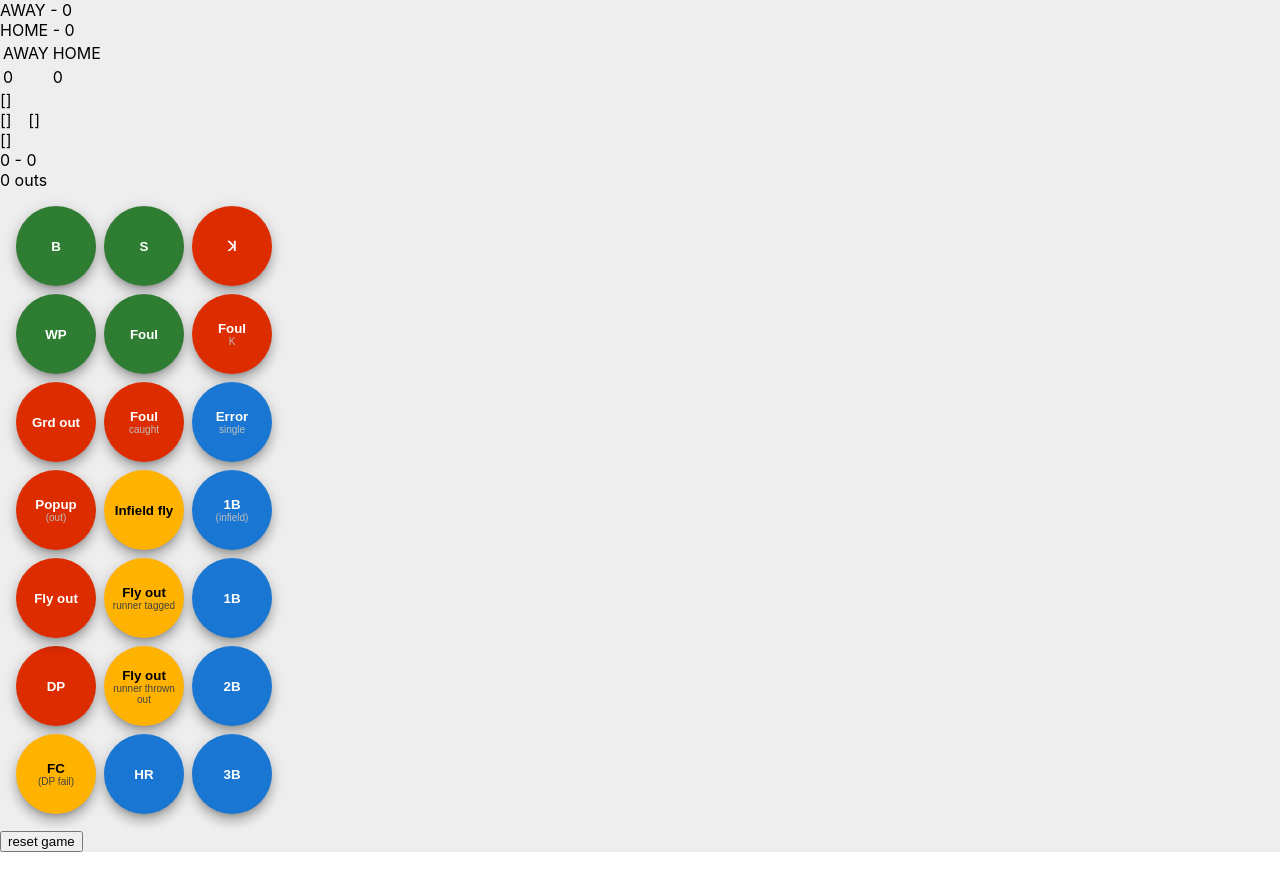
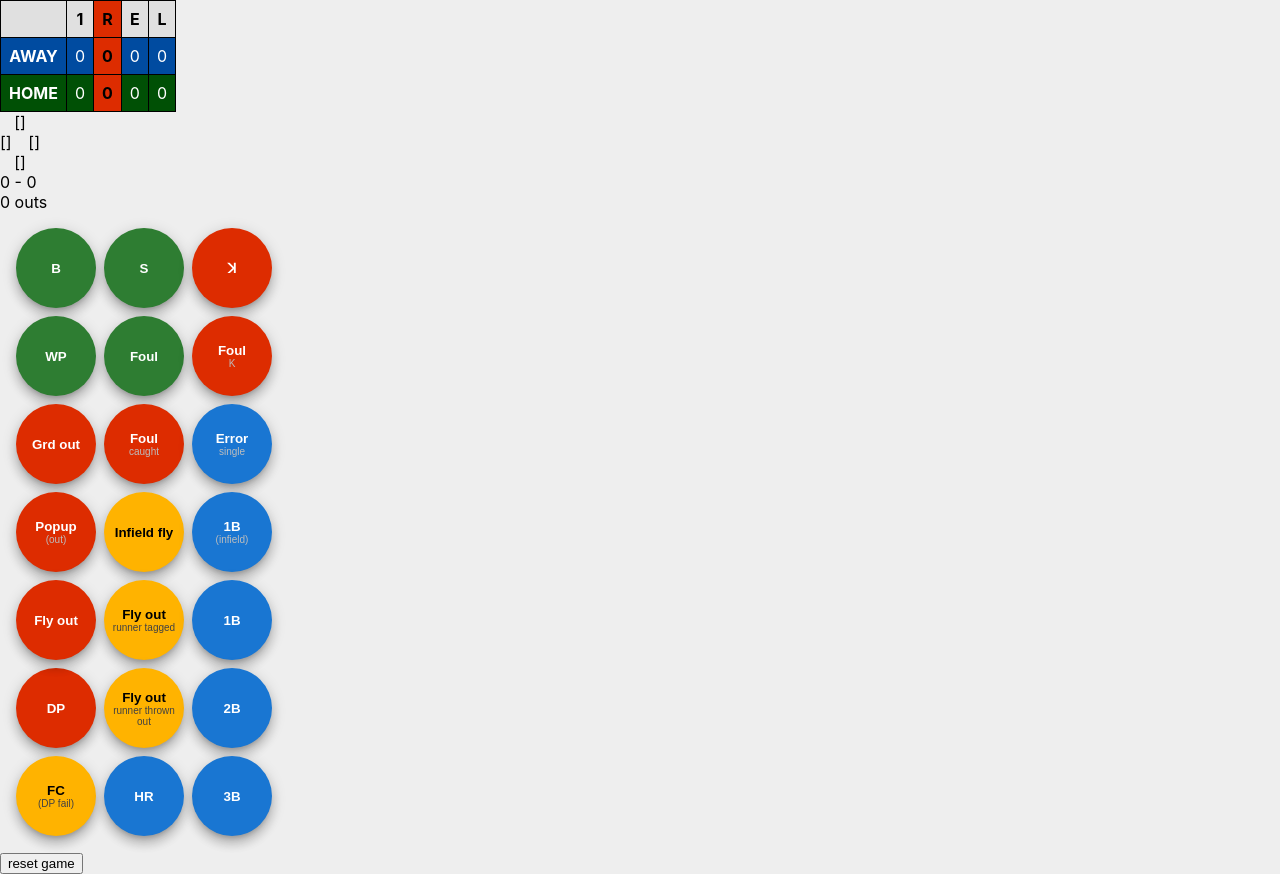
Before and after one commit to westonnovelli/wiffle-score-tool, a React (Create React App) app in the folder apps/web-ui/: page / in a window 1280 px wide. Before the commit the page ends 852 px from the top, so only its background shows below. Built offline with nearby package versions, Linux system fonts and the light colour scheme.

Commit message:
styling improvements

```diff
--- a/apps/web-ui/src/App.tsx
+++ b/apps/web-ui/src/App.tsx
@@ -17,7 +17,6 @@ function App() {
 
   return (
     <div className="App">
-      {/* <Field /> */}
       <Scoreboard game={game} />
       <Pitch onPitch={handlePitch} />
       <button onClick={() => void setGame(defaultGame())}>reset game</button>
--- /dev/null
+++ b/apps/web-ui/src/Scoreboard.css
@@ -0,0 +1,42 @@
+.scoreboard .boxScore table {
+    border: 1px solid black;
+    border-collapse: collapse;
+}
+
+.scoreboard .boxScore table thead tr td {
+    background: var(--color-disabled);
+    color: var(--color-text-dark);
+    font-weight: 700;
+}
+
+.scoreboard .boxScore table td, th {
+    border: 1px solid black;
+    padding: 8px;
+    text-align: center;
+}
+
+.scoreboard .boxScore table tr.awayScore {
+    background: var(--color-secondary);
+}
+
+.scoreboard .boxScore table tr.homeScore {
+    background: var(--color-primary);
+}
+
+.scoreboard .boxScore table tr.awayScore th,
+.scoreboard .boxScore table tr.awayScore td {
+    background: var(--color-secondary-dark);
+    color: var(--color-text);
+}
+
+.scoreboard .boxScore table tr.homeScore th,
+.scoreboard .boxScore table tr.homeScore td {
+    background: var(--color-primary-dark);
+    color: var(--color-text);
+}
+
+.scoreboard .boxScore table tr th.runs,
+.scoreboard .boxScore table thead tr td.runs {
+    background: var(--color-tertiary);
+    color: var(--color-text-dark);
+}
--- a/apps/web-ui/src/Scoreboard.tsx
+++ b/apps/web-ui/src/Scoreboard.tsx
@@ -1,5 +1,6 @@
 import { Bases, GameMoment } from '@wiffleball/state-machine';
 import React from 'react';
+import './Scoreboard.css';
 
 
 interface Props {
@@ -14,24 +15,51 @@ const Scoreboard: React.FC<Props> = ({ game }) => {
     }, [0, 0]);
 
     return (
-        <div>
-            <div className="teams">
+        <div className="scoreboard">
+            {/* <div className="teams">
                 <div>AWAY - {awayScore}</div>
                 <div>HOME - {homeScore}</div>
-            </div>
+            </div> */}
             <div className="boxScore">
                 <table>
-                    <thead><tr><td>AWAY</td><td>HOME</td></tr></thead>
+                    <thead>
+                        <tr>
+                            <td></td>
+                            {Array.from(Array(game.boxScore.length)).map((_, i) => (
+                                <td key={i}>{i + 1}</td>
+                            ))}
+                            <td className="runs">R</td>
+                            <td>E</td>
+                            <td>L</td>
+                        </tr>
+                    </thead>
                     <tbody>
-                        {game.boxScore.map(({ awayTeam, homeTeam }, i) => {
-                            return (
-                                <tr key={i}><td>{awayTeam}</td><td>{homeTeam}</td></tr>
-                            );
-                        })}
+                        <tr className="awayScore">
+                            <th>AWAY</th>
+                            {game.boxScore.map(({ awayTeam }, i) => {
+                                return (
+                                    <td key={i}>{awayTeam}</td>
+                                );
+                            })}
+                            <th className="runs">{awayScore}</th>
+                            <td>0</td>
+                            <td>0</td>
+                        </tr>
+                        <tr className="homeScore">
+                            <th>HOME</th>
+                            {game.boxScore.map(({ homeTeam }, i) => {
+                                return (
+                                    <td key={i}>{homeTeam}</td>
+                                );
+                            })}
+                            <th className="runs">{homeScore}</th>
+                            <td>0</td>
+                            <td>0</td>
+                        </tr>
                     </tbody>
                 </table>
             </div>
-            <div className="bases">
+            <div className="bases" style={{ textAlign: 'center'}}>
                 <div style={{ display: 'flex', flexDirection: 'column', width: '40px' }}>
                     <div className="secondbase">{game.bases[Bases.SECOND] > 0 ? 'X' : '[]'}</div>
                     <div style={{ display: 'flex', justifyContent: 'space-between' }}>
```
